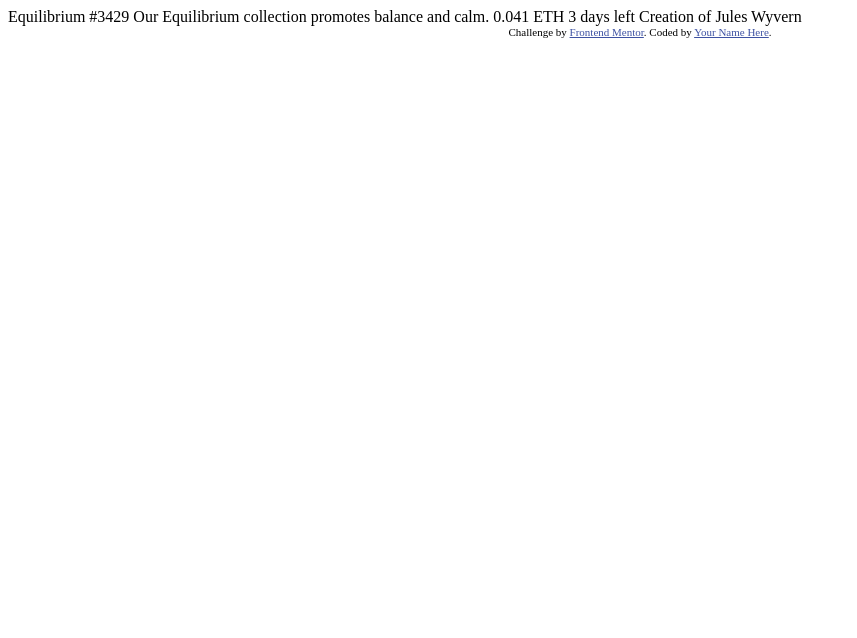
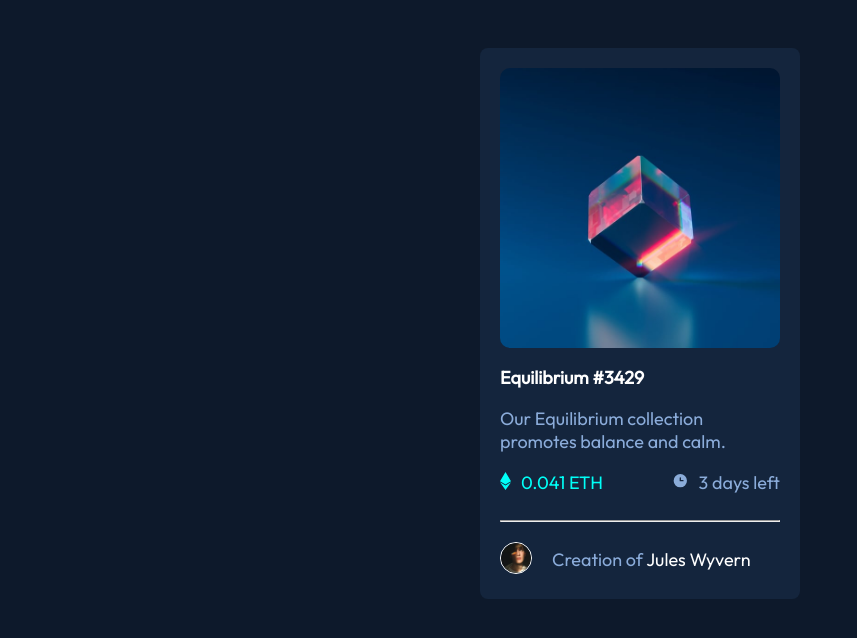
Before and after one commit to Singatha/nft-preview-card-component-main, a plain HTML site: page index.html in a window 1280 px wide. Shown: the whole page, without its empty margins (0-857 px from the left). Drawn offline with Linux system fonts and the light colour scheme.

Commit message:
added card component (#1)

```diff
--- a/index.html
+++ b/index.html
@@ -3,31 +3,50 @@
 <head>
   <meta charset="UTF-8">
   <meta name="viewport" content="width=device-width, initial-scale=1.0"> <!-- displays site properly based on user's device -->
-
   <link rel="icon" type="image/png" sizes="32x32" href="./images/favicon-32x32.png">
-
+  <link rel="stylesheet" href="https://fonts.googleapis.com/css?family=Outfit">
+  <link rel="stylesheet" href="style.css">
   <title>Frontend Mentor | NFT preview card component</title>
-
-  <!-- Feel free to remove these styles or customise in your own stylesheet 👍 -->
-  <style>
-    .attribution { font-size: 11px; text-align: center; }
-    .attribution a { color: hsl(228, 45%, 44%); }
-  </style>
 </head>
 <body>
-
-  Equilibrium #3429
-
-  Our Equilibrium collection promotes balance and calm.
-
-  0.041 ETH
-  3 days left
-
-  Creation of Jules Wyvern
-
-  <div class="attribution">
-    Challenge by <a href="https://www.frontendmentor.io?ref=challenge" target="_blank">Frontend Mentor</a>.
-    Coded by <a href="#">Your Name Here</a>.
+  <div class="container">
+    <div class="image">
+      <div class="overlay">
+      </div>
+      <img class="main-image" src="./images/image-equilibrium.jpg" alt="Image showing cube balancing by corner">
+      <img class="svg" src="./images/icon-view.svg" alt="Viewing Eye Icon">
+    </div>
+    <div class="text">
+      <p class="head">
+        Equilibrium #3429
+      </p>
+      <p class="descr">
+        Our Equilibrium collection promotes balance and calm.
+      </p>
+      <div class="rows">
+        <div class="row">
+          <div>
+            <img src="./images/icon-ethereum.svg" alt="Ethereum Icon">
+          </div>
+          <p class="cyan">0.041 ETH</p>
+        </div>
+        <div class="row">
+          <div>
+            <img src="./images/icon-clock.svg" alt="Clock Icon">
+          </div>
+          <p class="days">3 days left</p>
+        </div>
+      </div>
+      <hr>
+      <div class="avatar">
+        <div class="icon">
+          <img src="./images/image-avatar.png" alt="Avatar Image">
+        </div>
+        <p>
+          Creation of <span>Jules Wyvern<span>
+        </p>
+      </div>
+    </div>
   </div>
 </body>
 </html>
--- /dev/null
+++ b/style.css
@@ -0,0 +1,165 @@
+:root {
+    --fs: 18px;
+    --ff: "Outfit";
+
+    --fw-300: 300;
+    --fw-400: 400;
+    --fw-600: 600;
+
+    --soft-blue: hsl(215, 51%, 70%);
+    --cyan: hsl(178, 100%, 50%);
+
+    --main-very-dark-blue: hsl(217, 54%, 11%); /*(main BG)*/
+    --card-very-dark-blue: hsl(216, 50%, 16%); /*(card BG)*/
+    --line-very-dark-blue: hsl(215, 32%, 27%); /*(line)*/
+    --white: hsl(0, 0%, 100%);
+}
+
+html {
+    height: 100%;
+}
+body {
+    height: 100%;
+    background-color: var(--main-very-dark-blue);
+}
+
+.container {
+    background-color: var(--card-very-dark-blue);
+    border-radius: 8px;
+    display: flex;
+    flex-direction: column;
+    max-width: 320px;
+    width: 100%;
+    margin-left: auto;
+    margin-right: auto;
+    align-content: center;
+    position: relative;
+    top: 5%;
+}
+
+.image {
+    position: relative;
+}
+
+.main-image {
+    border-radius: 10px;
+    display: block;
+    max-width: 280px;
+    width: auto;
+    margin-top: 20px;
+    margin-left: auto;
+    margin-right: auto;
+}
+
+.svg {
+    display: none;
+    visibility: hidden;
+}
+
+.overlay {
+    position: absolute;
+    border-radius: 10px;
+    background-color: var(--cyan);
+    opacity: 0.5;
+    width: 280px;
+    height: 280px;
+    display: none;
+    top: 7%;
+    left: 6%;
+}
+
+.container:hover .overlay {
+    display: block;
+}
+
+.container:hover .svg {
+    display: inline;
+    visibility: visible;
+    position: absolute;
+    top: 42%;
+    right: 40%;
+    left: 43%;
+    bottom: 45%;
+}
+
+.row {
+    display: flex;
+    flex-direction: row;
+    align-items: center;
+}
+
+.rows {
+    display: flex;
+    flex-direction: row;
+    justify-content: space-between;
+}
+
+.text {
+    padding-left: 20px;
+    padding-right: 20px;
+}
+
+.head {
+    font-family: var(--ff);
+    font-size: var(--fs);
+    font-weight: var(--fw-600);
+    color: var(--white);
+}
+
+.head:hover {
+    color: var(--cyan);
+}
+
+.descr {
+    font-family: var(--ff);
+    font-size: var(--fs);
+    color: var(--soft-blue);
+    margin: 0;
+}
+
+.cyan {
+    font-weight: var(--fw-400);
+    font-family: var(--ff);
+    font-size: var(--fs);
+    color: var(--cyan);
+    margin-left: 10px;
+}
+
+.days {
+    font-weight: 300;
+    font-family: var(--ff);
+    font-size: var(--fs);
+    color: var(--soft-blue);
+    margin-left: 10px;
+}
+
+.avatar {
+    display: flex;
+    align-items: center;
+    flex-direction: row;
+    margin-bottom: 10px;
+}
+
+.avatar p {
+    font-weight: var(--fw-300);
+    font-family: var(--ff);
+    font-size: var(--fs);
+    color: var(--soft-blue);
+    margin-left: 20px;
+}
+
+.icon img {
+    width: 30px;
+    height: 30px;
+    border: 1px solid var(--white);
+    border-radius: 50%;
+}
+
+.avatar span {
+    font-family: var(--ff);
+    color: var(--white);
+}
+
+span:hover {
+    color: var(--cyan);
+}
```
